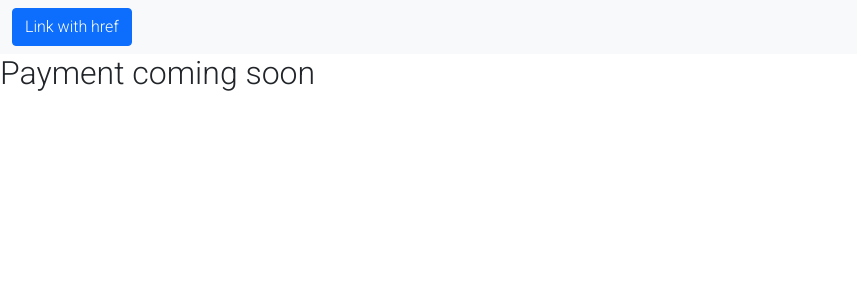
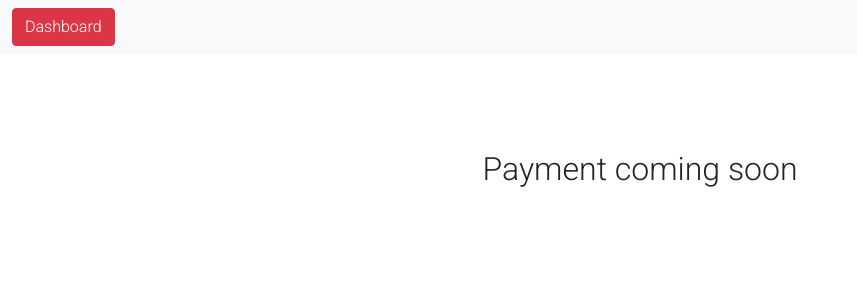
Before and after one commit to sourabahmed/fastnet-client-side, a React (Create React App) app: page /dashboard/payment in a window 1280 px wide. Shown: the top 300 px of the page, without its empty margins (0-857 px from the left). Built offline with nearby package versions, Linux system fonts and the light colour scheme; no server answers.

Commit message:
dashboard-added

```diff
--- a/src/App.js
+++ b/src/App.js
@@ -13,8 +13,9 @@ import Signin from './pages/Signin/Signin';
 import ServiceDetails from './pages/Home/ServiceDetails/ServiceDetails';
 import PrivateRoute from './pages/Home/PrivateRoute/PrivateRoute';
 import AuthProvider from './context/AuthContext';
-import Dashboard from './pages/Dashboard/Dashboard/Payment/Dashboard/Dashboard';
+import Dashboard from './pages/Dashboard/Dashboard/Dashboard';
 import Payment from './pages/Dashboard/Payment/Payment';
+import MyOrders from './pages/Dashboard/MyOrders/MyOrders';
 
 function App() {
   return (
@@ -36,13 +37,14 @@ function App() {
               }
             />
 
-            {/* <Route path="dashboard" element={<Dashboard />} /> */}
+            <Route path="dashboard" element={<Dashboard />} />
 
             <Route path="dashboard" element={<Dashboard />}>
-              <Route path="payment" element={<Payment />}/>
+              <Route path="payment" element={<Payment />} />
+              <Route path="myorders" element={<MyOrders />} />
             </Route>
 
-            <Route path="*" element={<NotFound />} />
+            <Route exact path="*" element={<NotFound />} />
           </Routes>
         </BrowserRouter>
       </AuthProvider>
--- /dev/null
+++ b/src/pages/Dashboard/Dashboard/Dashboard.js
@@ -0,0 +1,14 @@
+import React from 'react';
+import { Outlet } from 'react-router-dom';
+import DashboardHome from '../DashboardHome/DashboardHome';
+
+const Dashboard = () => {
+    return (
+        <div>
+            <DashboardHome></DashboardHome>
+            <Outlet></Outlet>
+        </div>
+    );
+};
+
+export default Dashboard;
--- a/src/pages/Dashboard/Dashboard/Payment/Dashboard/Dashboard.js
+++ b/src/pages/Dashboard/DashboardHome/DashboardHome.js
@@ -1,29 +1,33 @@
 import React from 'react';
-import Payment from '../../../Payment/Payment';
+import { Link } from 'react-router-dom';
+import useAuth from '../../../hooks/useAuth';
 
-const Dashboard = () => {
+
+const DashboardHome = () => {
+    const { user, logOut } = useAuth();
     return (
         <div>
             <nav class="navbar navbar-light bg-light">
                 <div class="container-fluid">
-                    <a class="btn btn-primary" data-bs-toggle="offcanvas" href="#offcanvasExample" role="button" aria-controls="offcanvasExample">
-                        Link with href
+                    <a class="btn btn-danger" data-bs-toggle="offcanvas" href="#offcanvasExample" role="button" aria-controls="offcanvasExample">
+                        Dashboard
                     </a>
                 </div>
             </nav>
-            <Payment></Payment>
             <div class="offcanvas offcanvas-start" tabindex="-1" id="offcanvasExample" aria-labelledby="offcanvasExampleLabel">
                 <div class="offcanvas-header">
-                    <h5 class="offcanvas-title" id="offcanvasExampleLabel">Offcanvas</h5>
+                    <h5 class="offcanvas-title" id="offcanvasExampleLabel">Dashboard</h5>
                     <button type="button" class="btn-close text-reset" data-bs-dismiss="offcanvas" aria-label="Close"></button>
                 </div>
                 <div class="offcanvas-body">
                     <div>
-                        Some text as placeholder. In real life you can have the elements you have chosen. Like, text, images, lists, etc.
+                        <h3>{user.displayName}</h3>
+                        <h6>{user.email}</h6>
+                        <button onClick={logOut} className="btn btn-danger">Logout</button>
                     </div>
                     <div class="dropdown mt-3">
-                        <a class="dropdown-item" href="/dashboard/payment">Action</a>
-                        <a class="dropdown-item" href="/">Another action</a>
+                        <Link class="dropdown-item" to="/dashboard/payment">Payment</Link>
+                        <Link class="dropdown-item" to="/dashboard/myorders">My orders</Link>
                         <a class="dropdown-item" href="/">Something else here</a>
                     </div>
                 </div>
@@ -32,4 +36,4 @@ const Dashboard = () => {
     );
 };
 
-export default Dashboard;
+export default DashboardHome;
--- /dev/null
+++ b/src/pages/Dashboard/MyOrders/MyOrders.js
@@ -0,0 +1,11 @@
+import React from 'react';
+
+const MyOrders = () => {
+    return (
+        <div>
+            <h2>This is MyOrders</h2>
+        </div>
+    );
+};
+
+export default MyOrders;
--- a/src/pages/Dashboard/Payment/Payment.js
+++ b/src/pages/Dashboard/Payment/Payment.js
@@ -2,7 +2,7 @@ import React from 'react';
 
 const Payment = () => {
     return (
-        <div>
+        <div className="m-5 p-5 text-center">
             <h2>Payment coming soon</h2>
         </div>
     );
```
